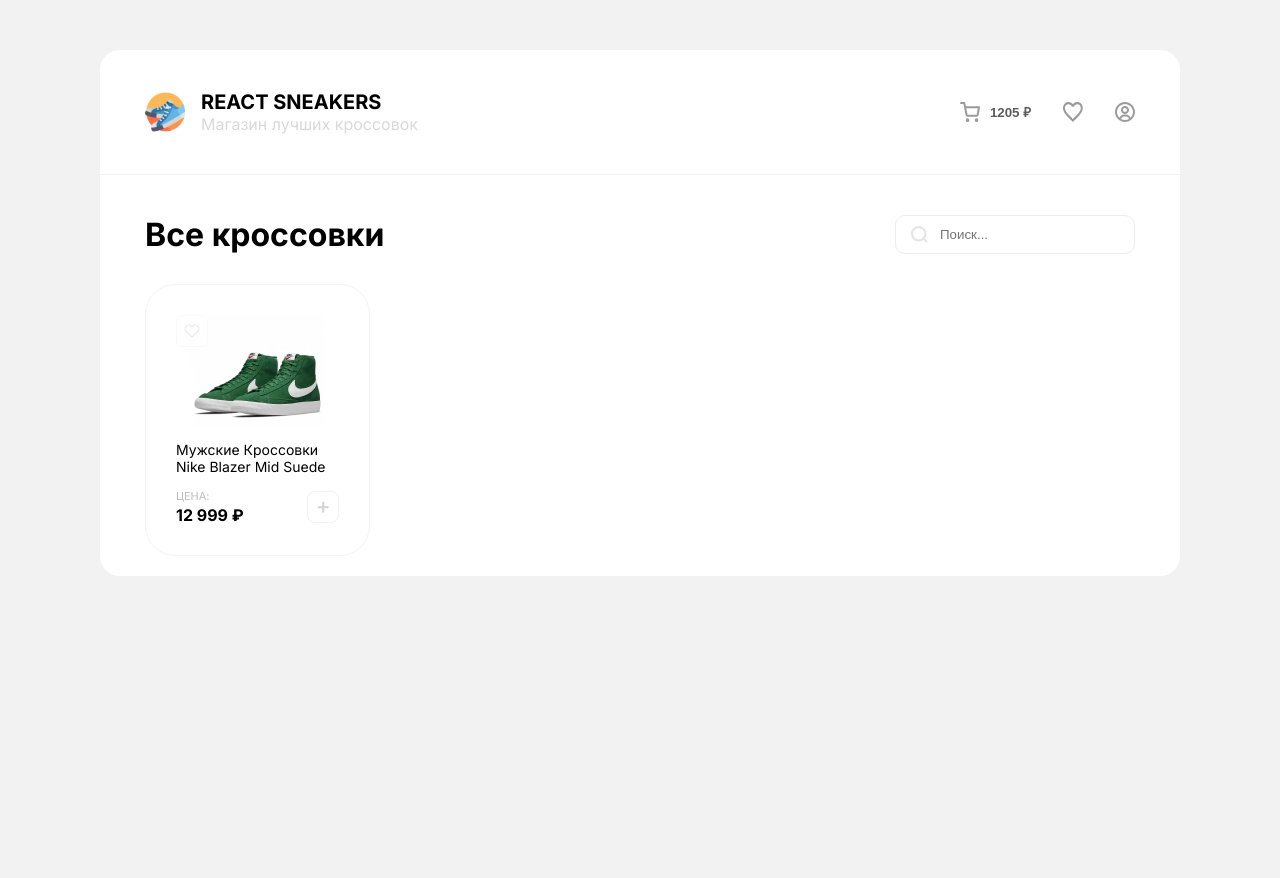
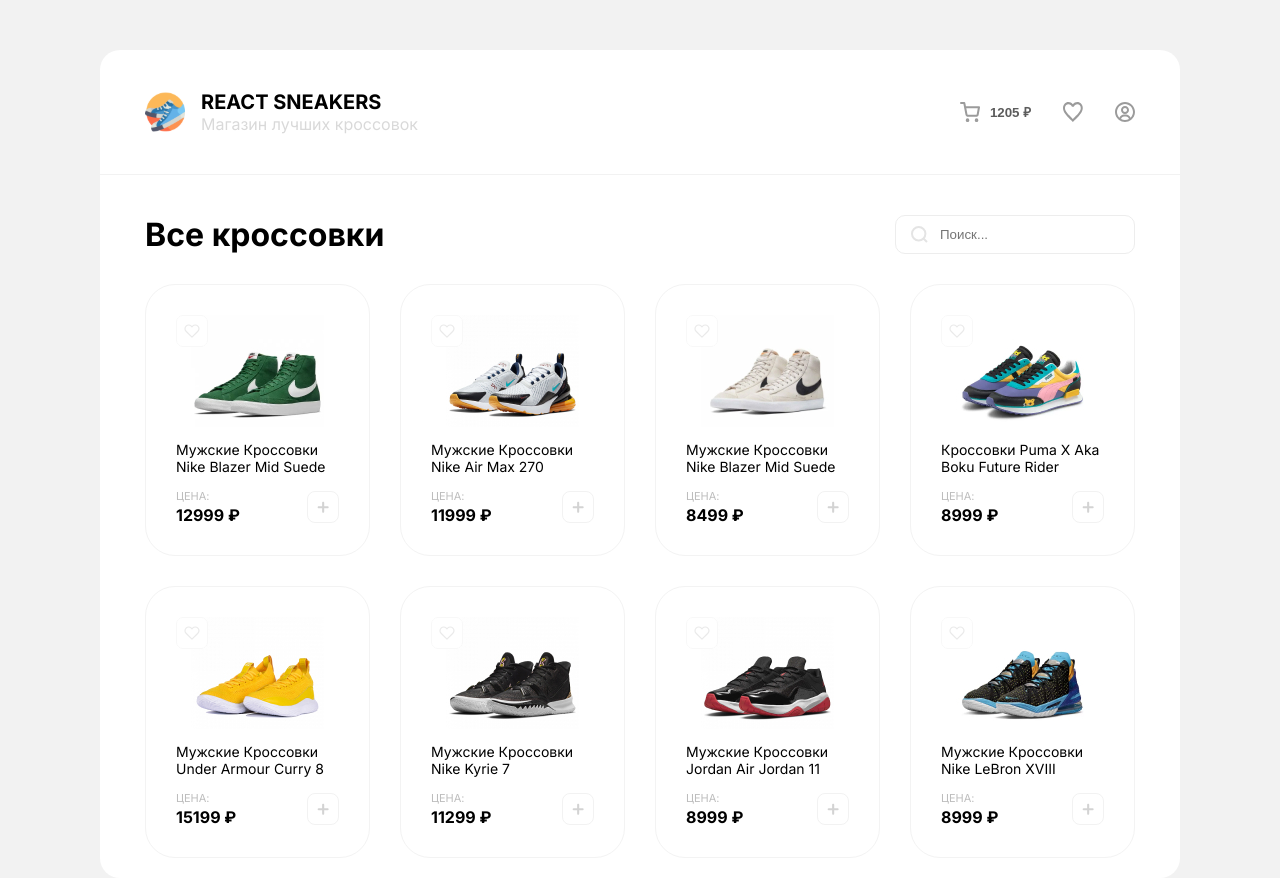
Before and after one commit to pavelelyutin/react-sneakers, a React (Create React App) app: page / in a window 1280 px wide. Before the commit the page ends 800 px from the top, so only its background shows below. Built offline with nearby package versions, Linux system fonts and the light colour scheme; the HTML template or start-up script is replaced by a standard one.

Commit message:
add products

```diff
--- a/src/components/Card.jsx
+++ b/src/components/Card.jsx
@@ -1,4 +1,5 @@
-function Card() {
+function Card(props) {
+  console.log(props)
   return (
     <article className="products__card card">
       <button className="card__add-favorite btn-reset">
@@ -12,14 +13,14 @@
         className="card__image"
         width="133"
         height="112"
-        src="/images/products/1.jpg"
-        alt="Nike Blazer"
+        src={props.imageUrl}
+        alt={props.title}
       />
-      <h3 className="card__title">Мужские Кроссовки Nike Blazer Mid Suede</h3>
+      <h3 className="card__title">{props.title}</h3>
       <div className="card__bottom">
         <div className="card__price">
           <span className="card__price-title">Цена:</span>
-          <span className="card__price-number">12 999 ₽</span>
+          <span className="card__price-number">{props.price} ₽</span>
         </div>
         <button className="card__button-add btn-reset">
           <img src="/images/icons/plus.svg" alt="Добавить в корзину" />
--- a/src/components/ProductsList.jsx
+++ b/src/components/ProductsList.jsx
@@ -1,13 +1,63 @@
 import Card from "./Card";
 
+const products = [
+  {
+    title: "Мужские Кроссовки Nike Blazer Mid Suede",
+    price: "12999",
+    imageUrl: "/images/products/1.jpg",
+  },
+  {
+    title: "Мужские Кроссовки Nike Air Max 270",
+    price: "11999",
+    imageUrl: "/images/products/2.jpg",
+  },
+  {
+    title: "Мужские Кроссовки Nike Blazer Mid Suede",
+    price: "8499",
+    imageUrl: "/images/products/3.jpg",
+  },
+  {
+    title: "Кроссовки Puma X Aka Boku Future Rider",
+    price: "8999",
+    imageUrl: "/images/products/4.jpg",
+  },
+  {
+    title: "Мужские Кроссовки Under Armour Curry 8",
+    price: "15199",
+    imageUrl: "/images/products/5.jpg",
+  },
+  {
+    title: "Мужские Кроссовки Nike Kyrie 7",
+    price: "11299",
+    imageUrl: "/images/products/6.jpg",
+  },
+  {
+    title: "Мужские Кроссовки Jordan Air Jordan 11",
+    price: "8999",
+    imageUrl: "/images/products/7.jpg",
+  },
+  {
+    title: "Мужские Кроссовки Nike LeBron XVIII",
+    price: "8999",
+    imageUrl: "/images/products/8.jpg",
+  },
+];
+
 function ProductsList() {
+  console.log(products);
   return (
     <ul className="products__list list-reset">
-      <li className="products__item">
-        <Card />
-      </li>
+      {products.map((product) => (
+        <li className="products__item">
+          <Card
+            title={product.title}
+            price={product.price}
+            imageUrl={product.imageUrl}
+          />
+        </li>
+      ))}
     </ul>
   );
 }
 
-export default ProductsList
+export default ProductsList;
--- a/src/index.scss
+++ b/src/index.scss
@@ -152,6 +152,13 @@
   border: 1px solid #f3f3f3;
   border-radius: 30px;
   padding: 30px;
+  background-color: #fff;
+  transition: box-shadow .2s ease-in-out, transform .2s ease-in-out;
+
+  &:hover {
+    transform: translateY(-5px);
+    box-shadow: 0px 2px 20px -10px rgba(0, 0, 0, 0.15);;
+  }
 
   &__image {
     align-self: center;
```
Also changed, not shown: 1 other file (tests, documents, lock files or other folders).
